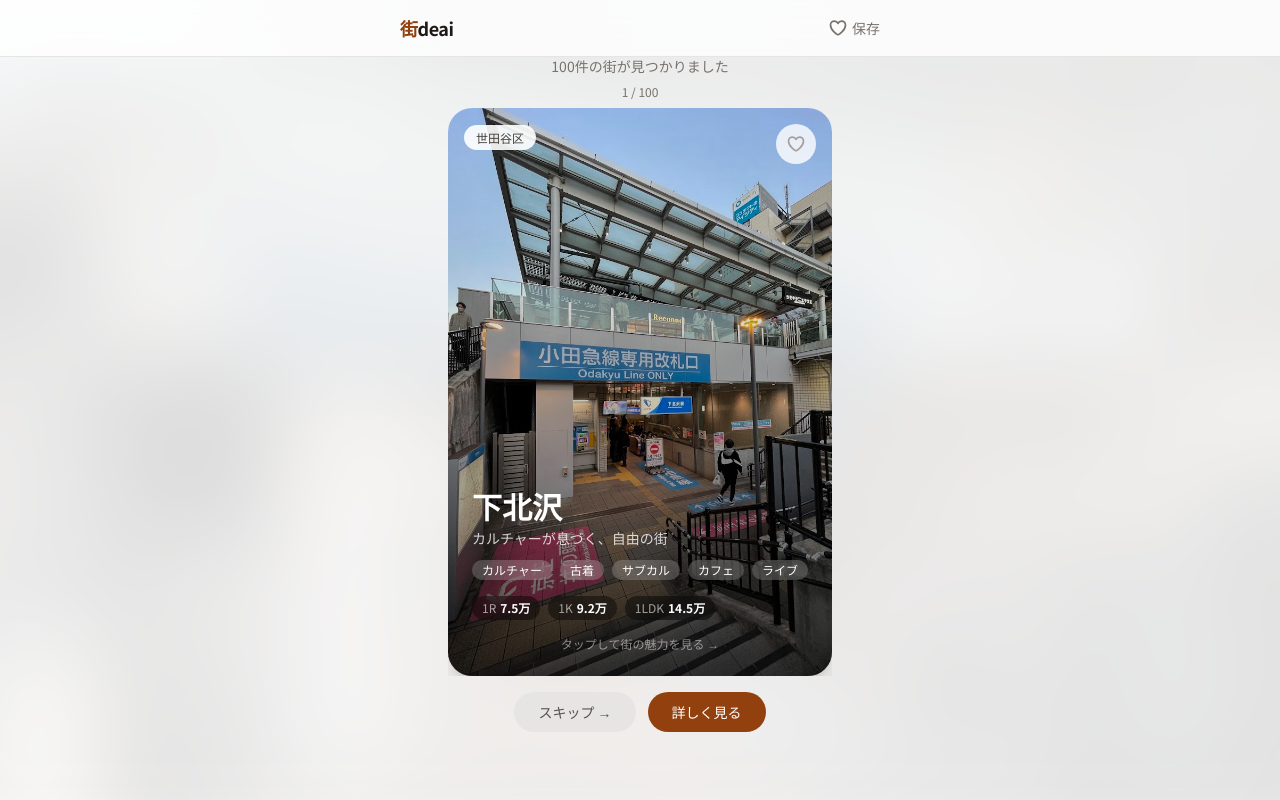
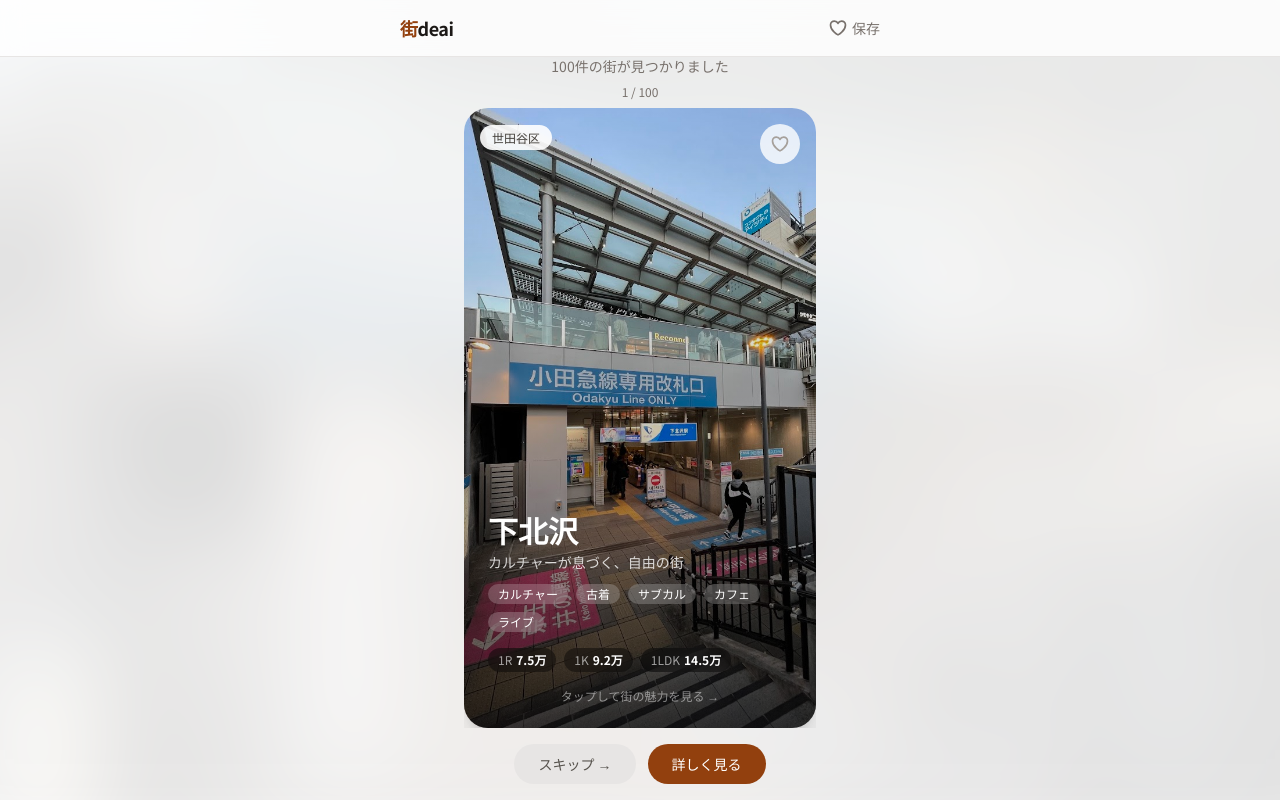
Before and after one commit to tsukky739-0211/machi-deai, a Next.js app: page /discover in a window 1280 px wide. Built offline with nearby package versions, Linux system fonts and the light colour scheme; no server answers.

Commit message:
fix: discoverページをh-dvhで完全固定、スワイプ画面が絶対はみ出ない構造に

```diff
--- a/src/app/discover/page.tsx
+++ b/src/app/discover/page.tsx
@@ -62,7 +62,7 @@ function DiscoverContent() {
   }, []);
 
   return (
-    <div className="pt-14 px-4 pb-4">
+    <div className="h-dvh flex flex-col overflow-hidden">
       {/* 街写真の背景ブラー */}
       {bgImage && (
         <>
@@ -78,8 +78,11 @@ function DiscoverContent() {
           <div className="fixed inset-0 -z-10 bg-white/55" />
         </>
       )}
-      <div className="max-w-sm mx-auto w-full">
-        <div className="text-center mb-2">
+      {/* ヘッダー分の余白 */}
+      <div className="h-14 shrink-0" />
+      {/* コンテンツエリア（残り全部） */}
+      <div className="flex-1 min-h-0 flex flex-col px-4 pb-4 max-w-sm w-full mx-auto">
+        <div className="text-center mb-2 shrink-0">
           <p className="text-sm text-muted">
             {recommendedTowns.length}件の街が見つかりました
           </p>
--- a/src/components/SwipeStack.tsx
+++ b/src/components/SwipeStack.tsx
@@ -134,7 +134,7 @@ export default function SwipeStack({ towns, onIndexChange }: SwipeStackProps) {
   const nextTown = towns[currentIndex + 1];
 
   return (
-    <div className="relative w-full max-w-sm mx-auto flex flex-col items-center" style={{ height: "calc(100dvh - 56px - 16px - 80px)" }}>
+    <div className="relative w-full flex-1 min-h-0 flex flex-col items-center">
       {/* カードカウンター */}
       <div className="text-xs text-muted mb-2">
         {currentIndex + 1} / {towns.length}
```
